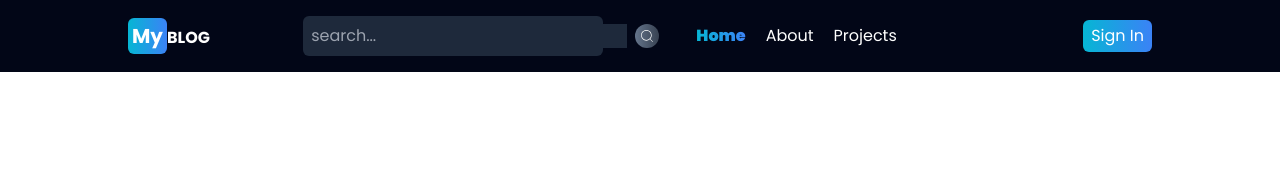
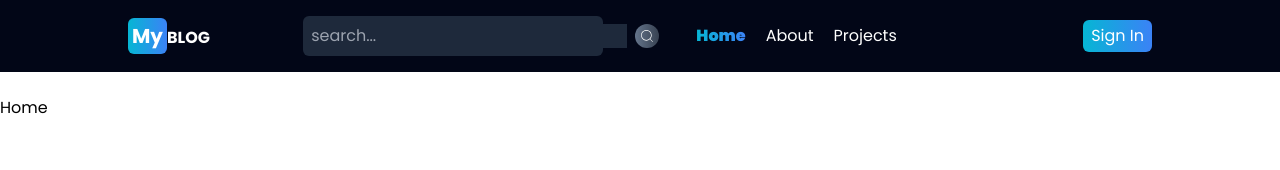
Before and after one commit to ibracciano/blog, a React (Vite) app in the folder frontend/: page / in a window 1280 px wide. Shown: the top 170 px of the page. Built offline with nearby package versions, Linux system fonts and the light colour scheme.

Commit message:
modification navigation

```diff
--- a/frontend/src/App.jsx
+++ b/frontend/src/App.jsx
@@ -12,7 +12,7 @@ const App = () => {
   const routes = createBrowserRouter([
     {
       path: "/", element: <Layout />, children: [
-        { path: "home", element: <Home /> },
+        { path: "", element: <Home /> },
         { path: "about", element: <About /> },
         { path: "sign-in", element: <SignIn /> },
         { path: "sign-up", element: <SignUp /> },
--- a/frontend/src/components/Header.jsx
+++ b/frontend/src/components/Header.jsx
@@ -72,7 +72,7 @@ const Header = () => {
             {/* <p>papa</p> */}
           </div>
 
-          <button className="bg-gradient-to-r from-cyan-500 to-blue-500 py-1 px-2 rounded-md">
+          <button className="bg-gradient-to-r from-cyan-500 to-blue-500 py-1 px-2 rounded-md hover:outline transition-all duration-100">
             Sign In
           </button>
 
--- a/frontend/src/pages/Home.jsx
+++ b/frontend/src/pages/Home.jsx
@@ -2,7 +2,7 @@
 
 const Home = () => {
     return (
-        <div>Home</div>
+        <main className="pt-24">Home</main>
     )
 }
 
--- a/frontend/src/pages/Layout.jsx
+++ b/frontend/src/pages/Layout.jsx
@@ -1,14 +1,15 @@
 // import React from 'react'
 
-import Header from "../components/Header"
+import { Outlet } from "react-router-dom";
+import Header from "../components/Header";
 
 const Layout = () => {
-    return (
-        <>
-            <Header />
+  return (
+    <>
+      <Header />
+      <Outlet />
+    </>
+  );
+};
 
-        </>
-    )
-}
-
-export default Layout
+export default Layout;
```
